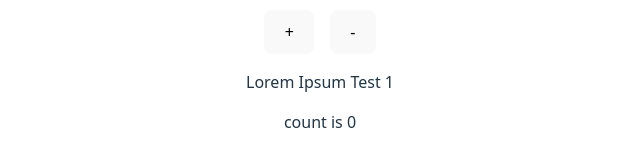
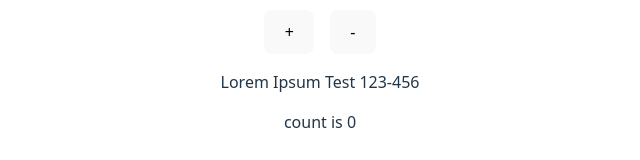
Before and after one commit to trudoholic/alpha-cen-ts, a React (Vite) app: page / in a window 1280 px wide. Shown: the part 320-480 px from the top of the page, without its empty margins (320-960 px from the left). Built offline with nearby package versions, Linux system fonts and the light colour scheme.

Commit message:
Update Main.tsx
test 456

```diff
--- a/src/components/Main.tsx
+++ b/src/components/Main.tsx
@@ -20,7 +20,7 @@ const Main = () => {
             -
           </button>
         </div>
-        <p>Lorem Ipsum Test 1</p>
+        <p>Lorem Ipsum Test 123-456</p>
         <p>count is {count}</p>
       </div>
     </>
```
